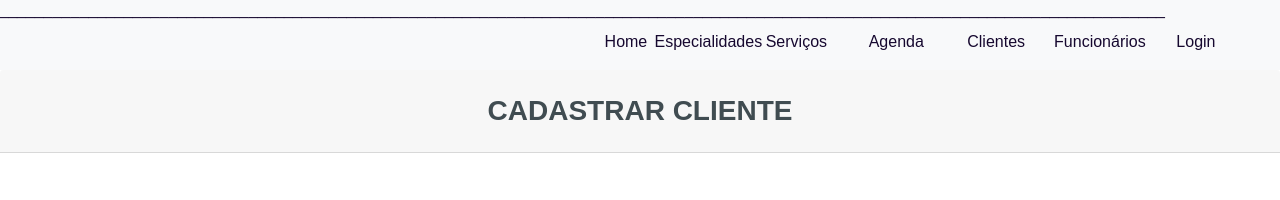
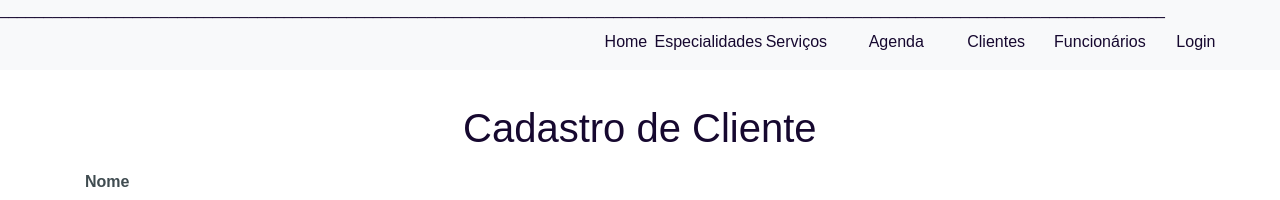
Before and after one commit to leegabriel17/Front-end-Angular-Saloes-de-Beleza, an Angular app: page /ccliente in a window 1280 px wide. Shown: the part 170-370 px from the top of the page. Built offline with nearby package versions, Linux system fonts and the light colour scheme; what angular-bootstrap-md would draw is missing.

Commit message:
Ajustes Cliente

```diff
--- a/src/app/ccliente/ccliente.component.html
+++ b/src/app/ccliente/ccliente.component.html
@@ -1,5 +1,9 @@
 
-<h3 class="card-header text-center font-weight-bold text-uppercase py-4">Cadastrar Cliente</h3>
+  <div id="cadastro">
+    <br>
+     <h1 id="titulo">Cadastro de Cliente</h1>
+    </div>
+
 <div class="container">
     <!-- Large outline input -->
   <div class="md-form md-outline form-lg">
--- a/src/app/funcionario/cfuncionario/cfuncionario.component.html
+++ b/src/app/funcionario/cfuncionario/cfuncionario.component.html
@@ -5,7 +5,6 @@
     </div>
 
 <div class="container">
-
     <!-- Large outline input -->
   <div class="md-form md-outline form-lg">
     <label for="form-lg">Nome</label>
@@ -77,7 +76,6 @@
       [(ngModel)]="funcionario.endereco.numero" #nome="ngModel" mdbInput>
     </div>
 
-
   </div>
   <br><br>
   <button align-items= "center" (click)="salvar()" type="submit" class="btn btn-outline-secondary">Salvar Funcionário</button><br>
--- a/src/app/gcliente/gcliente.component.html
+++ b/src/app/gcliente/gcliente.component.html
@@ -12,7 +12,6 @@
         id="search"
         mdbInput
       />
-      <label for="search">Buscar ...</label>
     </div>
   </div>
 </div>
@@ -40,7 +39,7 @@
         </thead>
 
         <tbody>
-        <tr *ngFor="let cliente of clientes; let id = index">
+        <tr *ngFor="let cliente of clientes; let idCliente = index">
           <td>
             <span contenteditable="true">{{cliente.idCliente}}</span>
           </td>
@@ -94,7 +93,8 @@
           </td>
           <td>
             <span class="table-edit">
-              <button type="submit" mdbBtn color="pg-blue" rounded="true" size="sm" class="my-0"  [routerLink]="['/ccliente', cliente.idCliente]" (click)="atualizar(idCliente)">Alterar</button>
+              <a type="button" mdbBtn color="pg-blue" rounded="true" size="sm" class="my-0"
+              [routerLink]="['/ccliente', cliente.idCliente]" (click)="atualizar(idCliente)">Alterar</a>
             </span>
             <span class="table-remove">
               <button type="button" mdbBtn color="danger" rounded="true" size="sm" class="my-0" (click)="excluir(cliente)">Remover</button>
```
Also changed, not shown: src/app/cliente.service.ts (line endings or trailing spaces).
